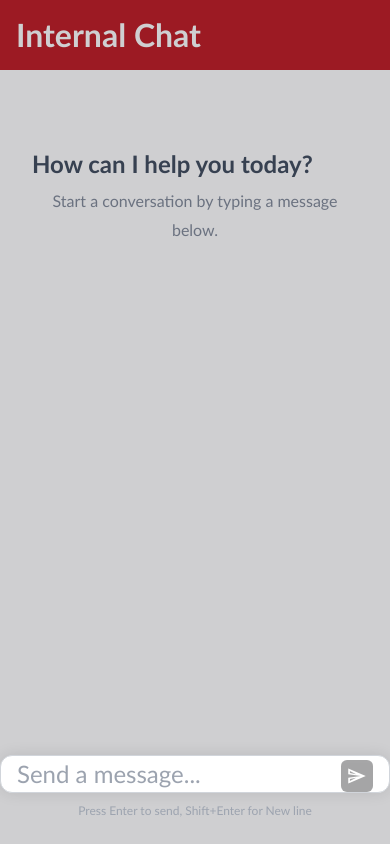
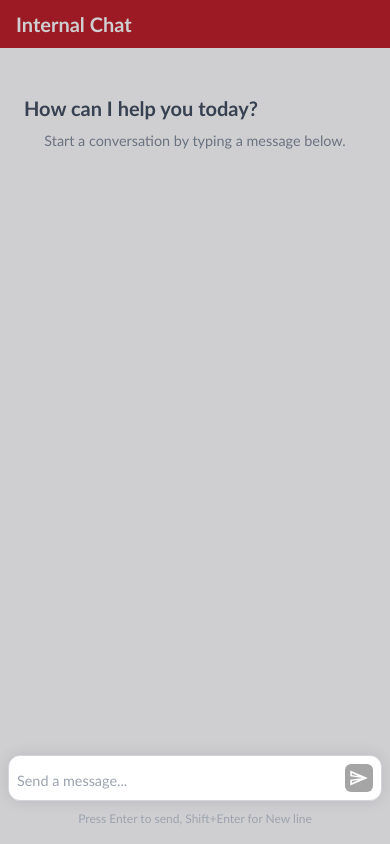
Before and after one commit to 3D-Smile-Solutions/imic-demo-chat, a React (Vite) app: page /internal in a window 390 px wide. Built offline with nearby package versions, Linux system fonts and the light colour scheme.

Commit message:
Updated Internal Chat Design

```diff
--- a/src/components/InternalChat/InternalChat.css
+++ b/src/components/InternalChat/InternalChat.css
@@ -454,16 +454,152 @@
     display: none;
   }
 
+  /* Reduce header size */
+  .internal-chat-header {
+    padding: 0.75rem 1rem;
+  }
+
+  .internal-chat-header h1 {
+    font-size: 1.5rem;
+  }
+
+  /* Adjust message area padding */
+  .internal-chat-messages {
+    padding: 1rem 0;
+  }
+
+  /* Reduce message wrapper spacing */
+  .chat-message-wrapper {
+    padding: 0.75rem 0;
+  }
+
+  /* Adjust message container */
   .chat-message {
-    padding: 0 1rem;
+    padding: 0 0.75rem;
+  }
+
+  /* Increase message width and reduce font size */
+  .chat-message-wrapper.user .message-text,
+  .chat-message-wrapper.assistant .message-text {
+    max-width: 85%;
+    font-size: 0.9rem;
+    padding: 0.5rem 0.75rem;
+    line-height: 1.5;
+  }
+
+  /* Smaller avatars */
+  .message-avatar {
+    width: 24px;
+    height: 24px;
+    font-size: 0.65rem;
+  }
+
+  /* Adjust message time */
+  .message-time {
+    font-size: 0.7rem;
+  }
+
+  /* Smaller markdown elements */
+  .message-text h1 { font-size: 1.25rem; }
+  .message-text h2 { font-size: 1.1rem; }
+  .message-text h3 { font-size: 1rem; }
+
+  .message-text p {
+    margin: 0.375rem 0;
+  }
+
+  .message-text ul,
+  .message-text ol {
+    margin: 0.375rem 0;
+    padding-left: 1.25rem;
+  }
+
+  .message-text li {
+    margin: 0.2rem 0;
+  }
+
+  .message-text pre {
+    padding: 0.75rem;
+    font-size: 0.8rem;
+  }
+
+  .message-text code {
+    font-size: 0.8rem;
+    padding: 0.15rem 0.3rem;
+  }
+
+  /* Adjust input area */
+  .internal-chat-input-container {
+    padding: 0.75rem 0 1rem;
   }
 
   .internal-chat-input-wrapper {
-    padding: 0 1rem;
+    padding: 0.5rem;
+    gap: 0.5rem;
+    margin: 0 0.75rem;
   }
 
-  .internal-chat-header {
-    padding: 1rem;
+  .internal-chat-input {
+    font-size: 1rem;
+    min-height: 20px;
+  }
+
+  .internal-chat-send-button {
+    width: 28px;
+    height: 28px;
+  }
+
+  /* Empty state adjustments */
+  .chat-empty-state {
+    padding: 2rem 1.5rem;
+  }
+
+  .chat-empty-state h2 {
+    font-size: 1.25rem;
+  }
+
+  .chat-empty-state p {
+    font-size: 0.9rem;
+  }
+}
+
+/* For very small screens */
+@media (max-width: 480px) {
+  .internal-chat-header h1 {
+    font-size: 1.25rem;
+  }
+
+  /* Further increase message width */
+  .chat-message-wrapper.user .message-text,
+  .chat-message-wrapper.assistant .message-text {
+    max-width: 90%;
+    font-size: 0.85rem;
+    padding: 0.4rem 0.6rem;
+  }
+
+  /* Even smaller avatars */
+  .message-avatar {
+    width: 20px;
+    height: 20px;
+    font-size: 0.6rem;
+  }
+
+  /* More compact spacing */
+  .chat-message-wrapper {
+    padding: 0.5rem 0;
+  }
+
+  .chat-message {
+    padding: 0 0.5rem;
+  }
+
+  /* Smaller input */
+  .internal-chat-input {
+    font-size: 0.9rem;
+  }
+
+  .internal-chat-input-wrapper {
+    margin: 0 0.5rem;
   }
 }
 
```
